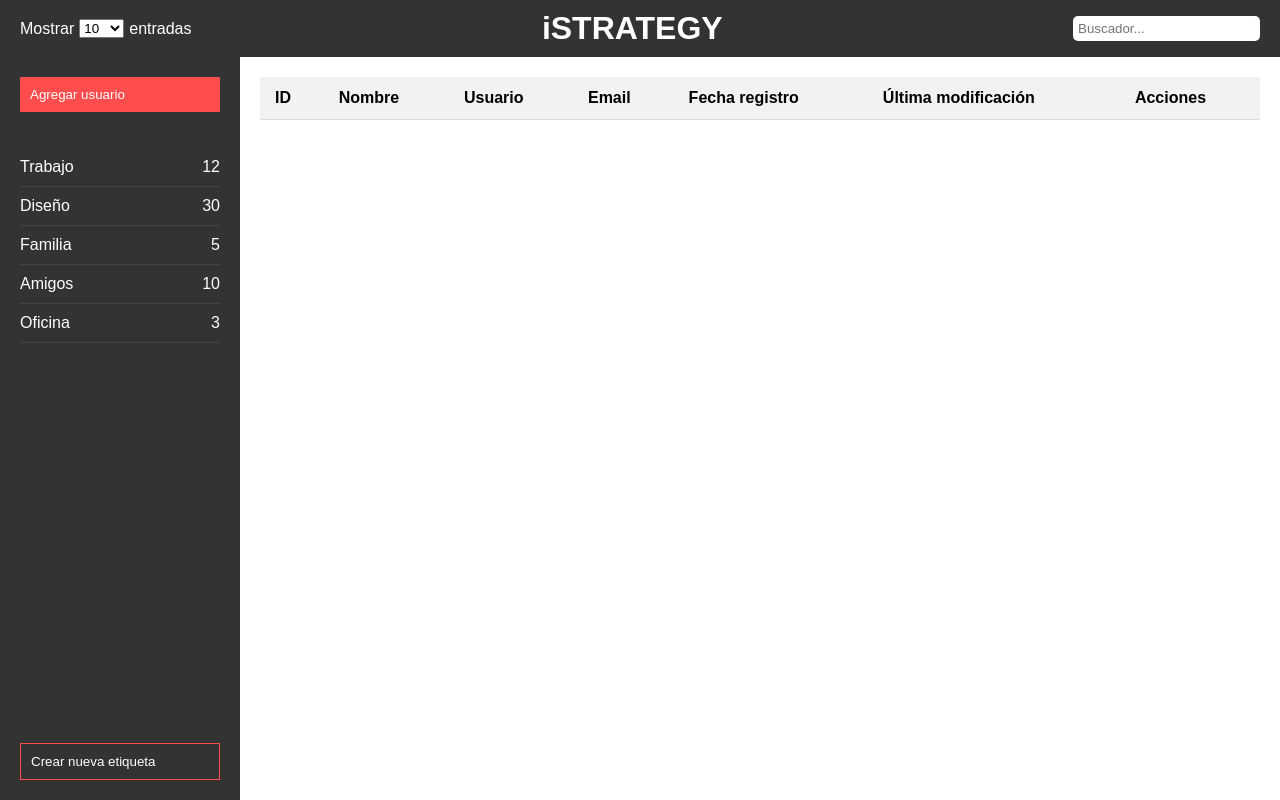
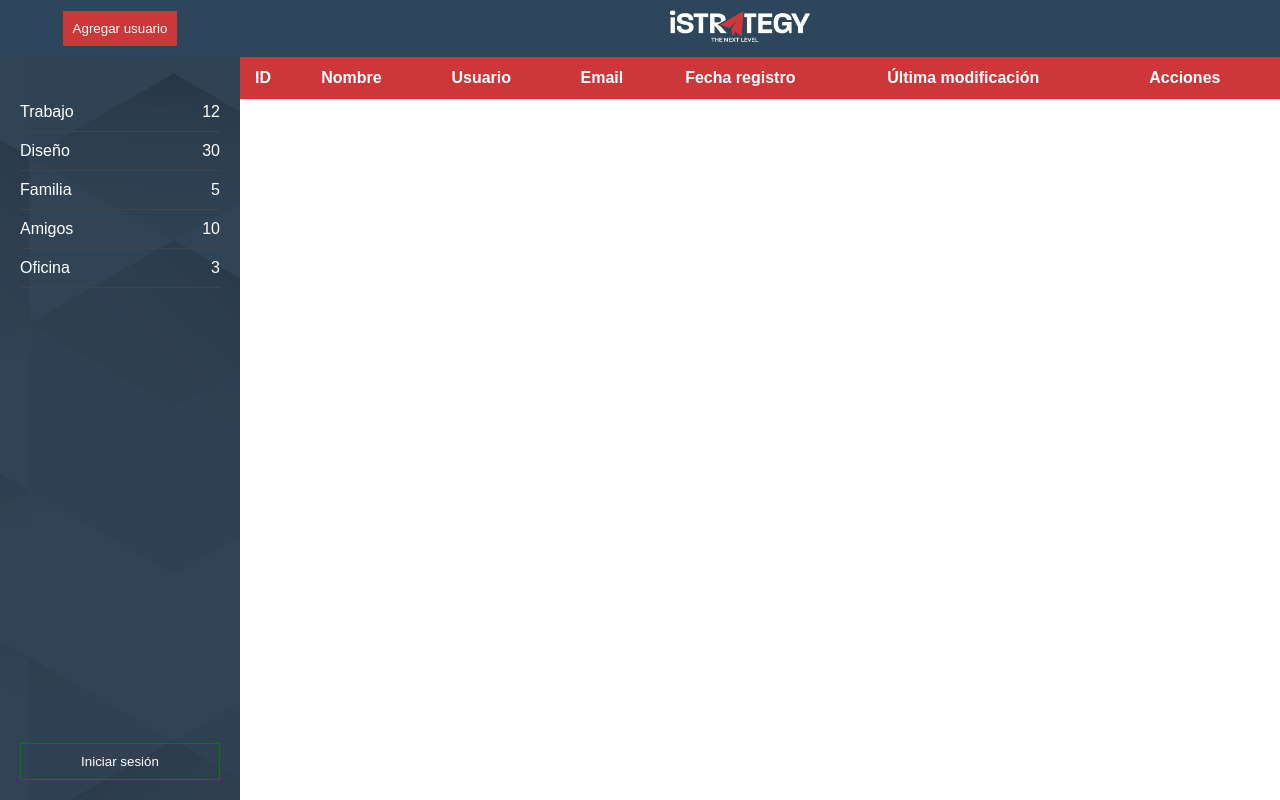
Before and after one commit to carlosfaguilarn/user_crud, a PHP site: page / in a window 1280 px wide. Run offline with PHP 8.4, Linux system fonts and the light colour scheme; data that the repository does not hold is empty.

Commit message:
style: improves at index.php

```diff
--- a/assets/css/styles.css
+++ b/assets/css/styles.css
@@ -15,7 +15,7 @@ body {
     display: flex;
     justify-content: space-between;
     align-items: center;
-    background-color: #333;
+    background-color: #2E465B;
     padding: 10px 20px;
     color: white;
 }
@@ -56,7 +56,7 @@ body {
 
 .sidebar {
     width: 200px;
-    background-color: #333;
+    background-image: url("../img/left-panel.png");
     color: white;
     padding: 20px;
     display: flex;
@@ -64,11 +64,10 @@ body {
 }
 
 .add-contact {
-    background-color: #ff4c4c;
+    background-color: #cd3739;
     color: white;
     border: none;
     padding: 10px;
-    margin-bottom: 20px;
     cursor: pointer;
     text-align: left;
 }
@@ -88,16 +87,15 @@ body {
 .create-tag {
     background-color: transparent;
     color: #fff;
-    border: 1px solid #ff4c4c;
+    border: 1px solid green;
     padding: 10px;
     margin-top: auto;
     cursor: pointer;
-    text-align: left;
+    text-align: center;
 }
 
 .content {
     flex-grow: 1;
-    padding: 20px;
     background-color: white;
 }
 
@@ -113,7 +111,8 @@ th, td {
 }
 
 th {
-    background-color: #f2f2f2;
+    background-color: #cd3739;
+    color: white;
 }
 
 .role {
@@ -150,3 +149,19 @@ td i {
     color: #333;
     cursor: pointer;
 }
+
+.logotipo {
+    width: 140px;
+}
+
+.container-button-add {
+    width: 200px;
+    display: flex;
+    justify-content: center;
+}
+
+.action-btn {
+    width: 20px;
+    margin-right: 20px;
+    cursor: pointer;
+}
--- a/assets/js/user.js
+++ b/assets/js/user.js
@@ -55,8 +55,8 @@ var UserManagement = {
                 userTableBody += '<td>' + user.created_at + '</td>';
                 userTableBody += '<td>' + user.updated_at + '</td>';
                 userTableBody += '<td>';
-                userTableBody += '<button class="btn btn-primary edit-user" data-id="' + user.id + '">Editar</button> ';
-                userTableBody += '<button class="btn btn-danger delete-user" data-id="' + user.id + '">Eliminar</button>';
+                userTableBody += '<img src="./assets/img/edit-icon.png" data-id="' + user.id + '" class="action-btn edit-user" alt="action" />';
+                userTableBody += '<img src="./assets/img/del-icon.png" data-id="' + user.id + '" class="action-btn delete-user" alt="action" />';
                 userTableBody += '</td>';
                 userTableBody += '</tr>';
             });
--- a/index.php
+++ b/index.php
@@ -38,7 +38,7 @@
 <body>
     <div class="container">
         <header class="header">
-            <div class="header-left">
+            <!-- <div class="header-left">
                 <span>Mostrar</span>
                 <select id="entries">
                     <option value="10">10</option>
@@ -47,18 +47,21 @@
                     <option value="100">100</option>
                 </select>
                 <span>entradas</span>
+            </div> -->
+            <div class="container-button-add">
+                <button id="addUserBtn" class="add-contact">Agregar usuario</button>
             </div>
+
             <div class="logo">
-                <h1 class="header-title">iSTRATEGY</h1>
+                <img src="./assets/img/logotipo.png" class="logotipo" alt="logotipo" />
             </div>
-            <div class="header-right">
+            <!-- <div class="header-right">
                 <input type="text" placeholder="Buscador..." id="search">
-            </div>
+            </div> -->
         </header>
 
         <div class="main">
             <aside class="sidebar">
-                <button id="addUserBtn" class="add-contact">Agregar usuario</button>
                 <ul class="menu">
                     <li class="menu-item">Trabajo <span class="count">12</span></li>
                     <li class="menu-item">Diseño <span class="count">30</span></li>
@@ -66,7 +69,7 @@
                     <li class="menu-item">Amigos <span class="count">10</span></li>
                     <li class="menu-item">Oficina <span class="count">3</span></li>
                 </ul>
-                <button class="create-tag">Crear nueva etiqueta</button>
+                <button class="create-tag">Iniciar sesión</button>
             </aside>
 
             <section class="content">
```
Also changed, not shown: assets/css/edit.css (+71 -5 lines), edit.php (+37 -16 lines), assets/img/del-icon.png (added), assets/img/edit-icon.png (added), assets/img/left-panel.png (added), assets/img/logotipo.png (added).
